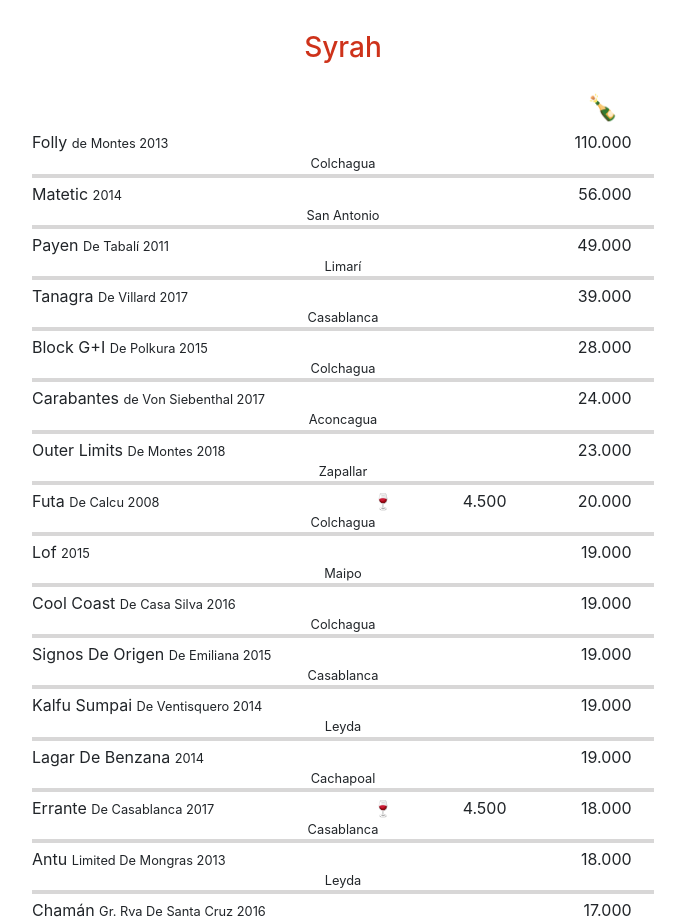
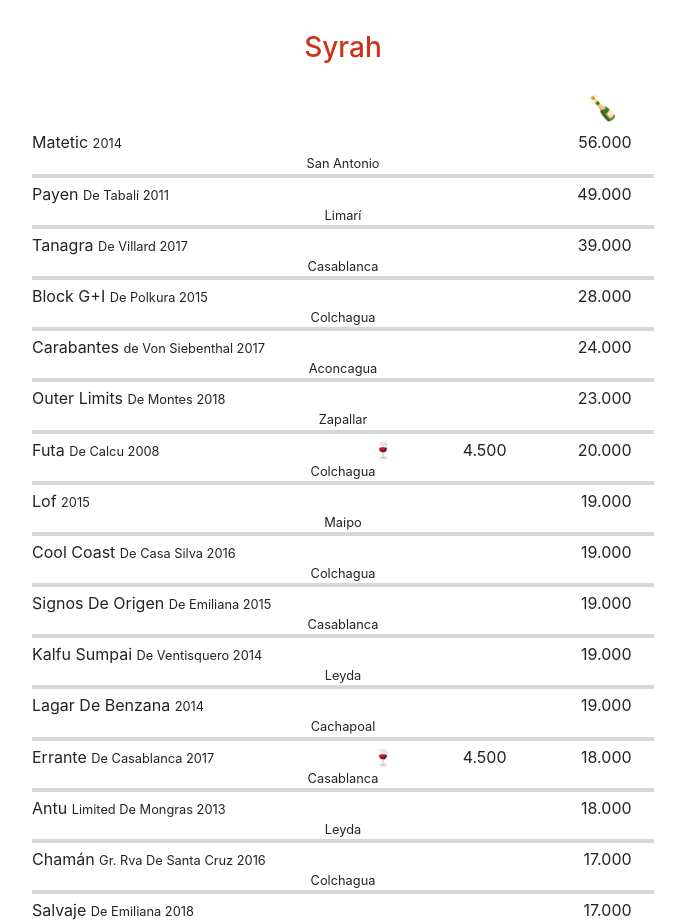
Before and after one commit to durbonca/Menu-QR-Google-sheet, a React (Create React App) app: page /Wine in a window 1280 px wide. Shown: the part 6500-7424 px from the top of the page, without its empty margins (297-982 px from the left). Built offline with nearby package versions, Linux system fonts and the light colour scheme.

Commit message:
Update dataWine.js

```diff
--- a/src/data/dataWine.js
+++ b/src/data/dataWine.js
@@ -190,7 +190,7 @@ const dataWine = [
         description:'',
         products:
         [
-            { id: 1, name: 'Folly', description: 'de Montes 2013', country: 'Colchagua', price: '', price2: '110.000' },
+            /* { id: 1, name: 'Folly', description: 'de Montes 2013', country: 'Colchagua', price: '', price2: '110.000' }, */
             { id: 2, name: 'Matetic', description: '2014', country: 'San Antonio', price: '', price2: '56.000' },
             { id: 3, name: 'Payen', description: 'De Tabalí 2011', country: 'Limarí', price: '', price2: '49.000' },
             { id: 4, name: 'Tanagra', description: 'De Villard 2017', country: 'Casablanca', price: '', price2: '39.000' },
```
